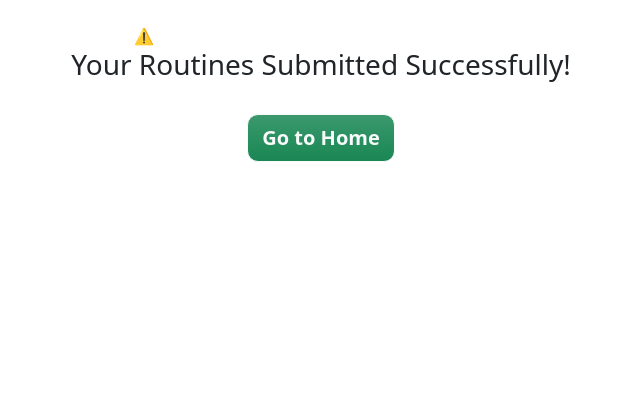
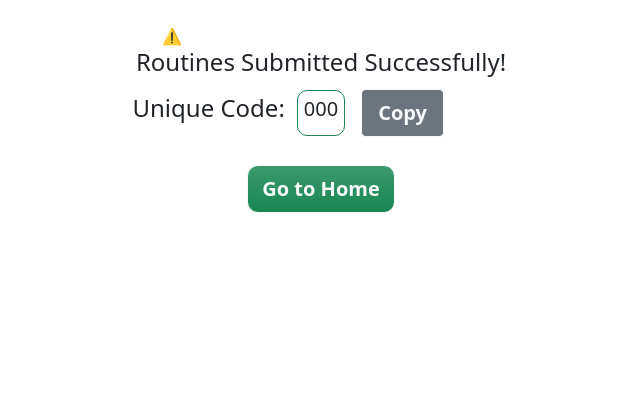
Before and after one commit to MdAkramKhanJehad/Software-project-lab-3, a Django app: template templates/home/complete/complete.html in a window 1280 px wide. Shown: the part 68-480 px from the top of the page, without its empty margins (319-959 px from the left). Run offline with Django 4.2, Linux system fonts and the light colour scheme; the template is opened without the code that fills it: most values are stand-ins (such as "Sample title", 1, 10 or a date in 2020); some libraries are stand-ins or nearby versions.

Commit message:
Unique code added for database and complete page

```diff
--- a/home/methods.py
+++ b/home/methods.py
@@ -50,12 +50,13 @@ def get_relevant_devices_from_session(request, pageNo):
     return relevant_devices_list
 
 
-def get_final_json_for_database(user_id, device_list, routine_list, ei_list):
+def get_final_json_for_database(user_id, device_list, routine_list, ei_list, unique_code):
     final_json = {}
     routines_with_device_ei = []
     final_json["user_id"] = user_id
+    final_json["unique_code"] = unique_code
 
-    # print("user_id", user_id)
+    # print("unique_code", unique_code)
     # print("device_list", device_list)
     # print("routine_list", routine_list)
     # print("ei_list", ei_list)
--- a/static/execution_indicator_script.js
+++ b/static/execution_indicator_script.js
@@ -5,6 +5,8 @@ var previousEICount = 0;
 
 getExecutionIndicators();
 getPreviouslyCreatedRoutinesFromSession();
+
+console.log("YEEEEEEES! EXE INDI");
 
 document.getElementById('nextBtn').className = document.getElementById('nextBtn').className.replace(" disabled", "");
 
--- a/templates/base.html
+++ b/templates/base.html
@@ -9,7 +9,6 @@
     <link rel="stylesheet" href="https://cdn.jsdelivr.net/npm/bootstrap-icons@1.9.1/font/bootstrap-icons.css">
     <link href="https://cdn.jsdelivr.net/npm/bootstrap@5.0.2/dist/css/bootstrap.min.css" rel="stylesheet" integrity="sha384-EVSTQN3/azprG1Anm3QDgpJLIm9Nao0Yz1ztcQTwFspd3yD65VohhpuuCOmLASjC" crossorigin="anonymous">
     <link href="https://fonts.googleapis.com/css2?family=Open+Sans:wght@400;600&display=swap" rel="stylesheet">
-
 
     <title> {% block title %}{% endblock title %} | GenRout</title>
 
--- a/templates/home/complete/complete.html
+++ b/templates/home/complete/complete.html
@@ -7,10 +7,23 @@
         <div class="col">
             <div class="row text-center justify-content-center">
                 <script src="https://unpkg.com/@lottiefiles/lottie-player@latest/dist/lottie-player.js"></script>
-                <lottie-player src="https://assets4.lottiefiles.com/packages/lf20_snmbndsh.json"  background="transparent"  speed="1"  style="width: 35%; height: 20%;" loop autoplay></lottie-player>
+                <lottie-player src="https://assets4.lottiefiles.com/packages/lf20_snmbndsh.json"  background="transparent"  speed="1"  style="width: 30%; height: 15%;" autoplay></lottie-player>
             </div>
 
-            <div class="row"><h3 class="text-center">Your Routines Submitted Successfully!</h3></div>
+            <div class="row"><h4 class="text-center">Routines Submitted Successfully!</h4></div>
+            <div class="row align-items-center justify-content-center">
+                <div class="col-sm-4">
+                    <h4 class="text-end">Unique Code: </h4>
+                </div>
+
+                <div class="col-sm-4" style="border-radius:10px;-webkit-border-radius:10px;-moz-border-radius:10px;width:auto;height:auto;float:center;border: 1px solid #198754;padding:6px;text-align:center;">
+                    <h5 id="code">{{unique_code}}</h5>
+                </div>
+                <div class="col-sm-4">
+                    <a title="Copy the Code" class="btn btn-outline-light btn-rounded btn-secondary btn-lg m-1 fs-5" onclick="copyToClipboard()"><b>Copy</b></a>
+                </div>
+            </div>
+
             <br>
             <div class="row text-center justify-content-center">
                 <a class="btn btn-outline-light bg-gradient p-2 bg-success btn-rounded btn-Success btn-lg" href="/home/" style="width: 13%; border-radius:11px; font-size:20px" role="button"><b>Go to Home</b></a>
@@ -18,4 +31,17 @@
 
         </div>
     </div>
+    <script>
+        function copyToClipboard() {
+          var myDiv = document.getElementById("code");
+          var range = document.createRange();
+          range.selectNodeContents(myDiv);
+          var selection = window.getSelection();
+          selection.removeAllRanges();
+          selection.addRange(range);
+          document.execCommand("copy");
+          selection.removeAllRanges();
+          {% comment %} alert("Text copied to clipboard: " + selection.toString()); {% endcomment %}
+        }
+      </script>
 {% endblock body %}
--- a/templates/home/create/confirmation.html
+++ b/templates/home/create/confirmation.html
@@ -15,6 +15,7 @@
         <div id="page-number" data-page-number="{{page}}"></div>
         <div id="created-routines" data-created-routines="{{created_routines_list}}"></div>
         <div id="selected-devices" data-selected-devices="{{relevant_devices_list}}"></div>
+        <div id="unique-code" data-unique-code="{{unique_code}}"></div>
 
 
         <div class="d-flex card-header bg-white justify-content-center" id="routine-create-page-title">
--- a/templates/login/login.html
+++ b/templates/login/login.html
@@ -28,7 +28,7 @@
               <form class="needs-validation" method="post" action="/home/">
                 {% csrf_token %}
                 <div class="form-group w-50 p-3">
-                    <input  type="text" class="form-control " name="user_id" id="user_id" placeholder="Enter your ID" required>
+                    <input  type="text" class="form-control " name="user_id" id="user_id" placeholder="Enter your Prolific ID" required>
                 </div>
                 <div class="text-center ">
                   <button type="submit" class="btn btn-light btn-outline-success" style="font-size:20px"><b>Login</b></button>
```
Also changed, not shown: home/views.py (+43 -11 lines), static/confirmation_script.js (+5 -2 lines).
